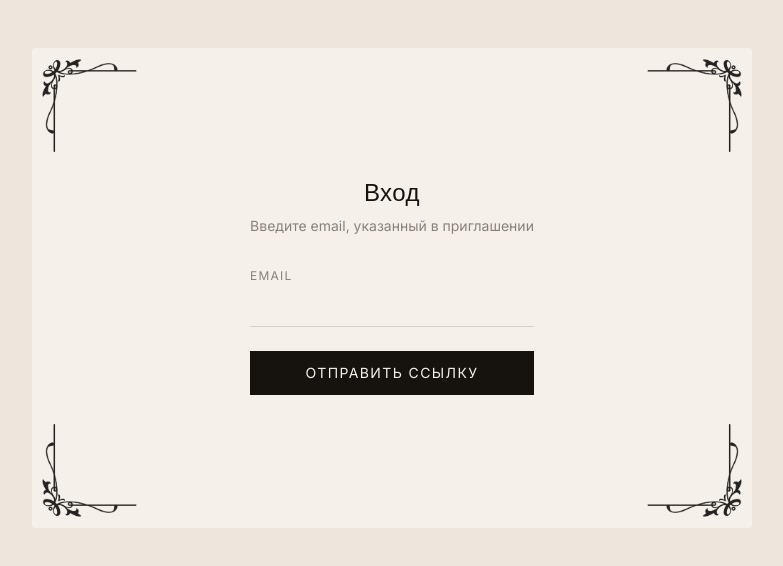
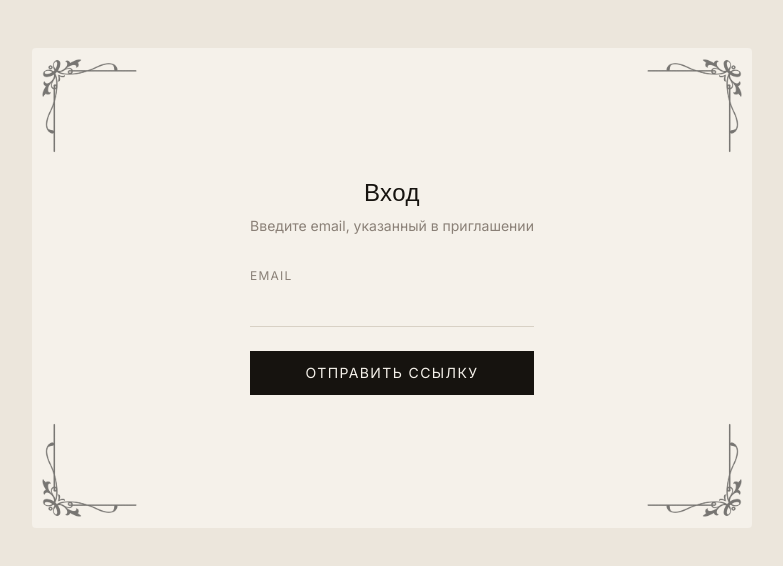
Before and after one commit to alexkazak-oss/wedding, a Next.js app: page /ru/login in a window 1280 px wide. Shown: the top 566 px of the page, without its empty margins (248-1031 px from the left). Built offline with nearby package versions, Linux system fonts and the light colour scheme; a web font is replaced by a local one.

Commit message:
style: adjust opacity for improved visibility in invitation card and add-to-calendar components

```diff
--- a/components/layout/invitation-card.tsx
+++ b/components/layout/invitation-card.tsx
@@ -22,7 +22,7 @@ function Corner({ className }: { className: string }) {
 			unoptimized
 			priority
 			className={cn(
-				'pointer-events-none select-none absolute z-10 w-20 sm:w-28 md:w-28 h-auto',
+				'pointer-events-none select-none absolute z-10 w-20 sm:w-28 md:w-28 h-auto opacity-60',
 				className,
 			)}
 		/>
--- a/components/ui/add-to-calendar.tsx
+++ b/components/ui/add-to-calendar.tsx
@@ -69,8 +69,7 @@ export function AddToCalendar({
 			onClick={handleClick}
 			className={cn(
 				'inline-flex items-center justify-center rounded-full',
-				'bg-ink text-cream',
-				// Мобильный — круглая иконка без текста; от sm — пилюля с подписью
+				'bg-ink text-cream opacity-70',
 				'size-9 sm:size-auto sm:gap-2 sm:px-4 sm:py-2',
 				'text-[11px] sm:text-xs',
 				'font-sans tracking-[0.04em]',
```
